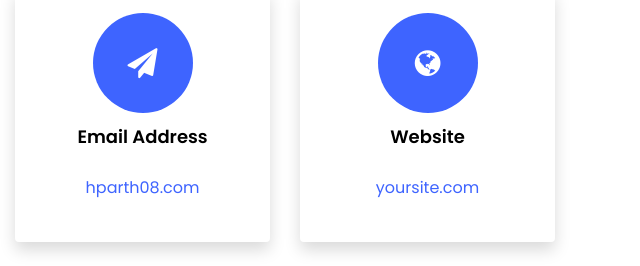
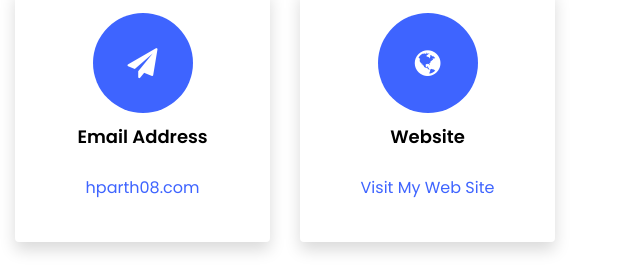
Before and after one commit to hparth2000/ParthHirani, a plain HTML site: page index.html in a window 1280 px wide. Shown: the part 3744-4010 px from the top of the page, 640-1280 px from the left. Drawn offline with Linux system fonts and the light colour scheme; files whose address does not match are found by name.

Commit message:
Add files via upload

```diff
--- a/index.html
+++ b/index.html
@@ -382,7 +382,7 @@
           		</div>
           		<div>
 	          		<h3 class="mb-4">Website</h3>
-		            <p><a href="#">yoursite.com</a></p>
+		            <p><a href="https://website--509427841359211808074-educationalinstitution.business.site/?utm_source=gmb&utm_medium=referral">Visit My Web Site</a></p>
 	            </div>
 	          </div>
           </div>
```
